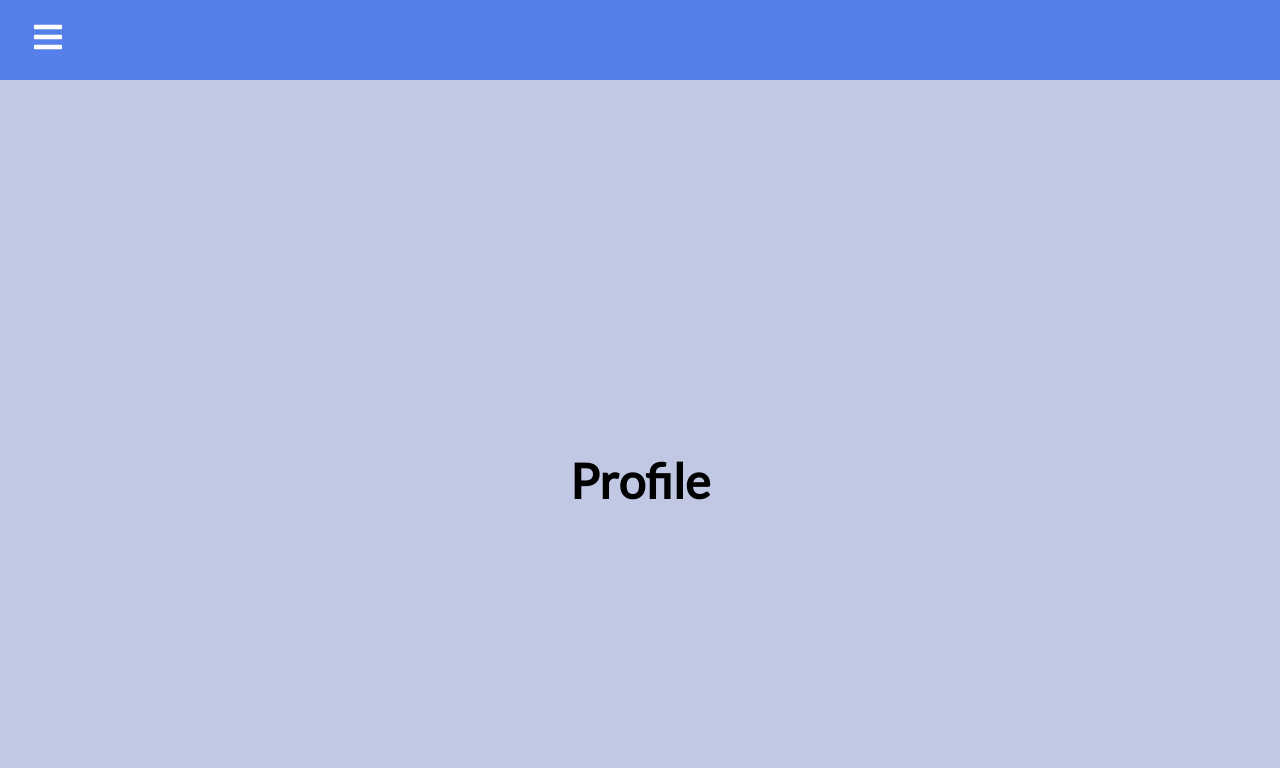
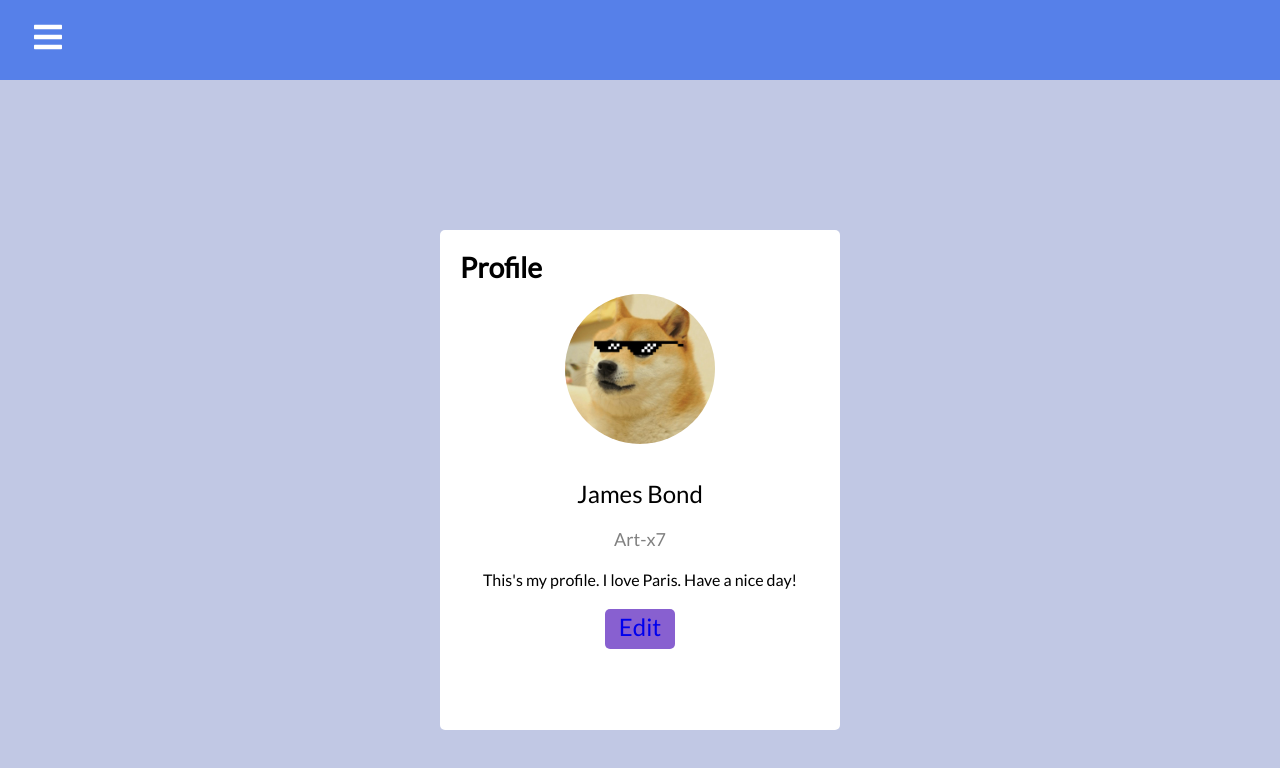
Before and after one commit to art-x7/react-messenger, a React (Vite) app: page /profile in a window 1280 px wide. Shown: the top 768 px of the page. Built offline with nearby package versions, Linux system fonts and the light colour scheme.

Commit message:
add profile

```diff
--- a/src/App.css
+++ b/src/App.css
@@ -10,6 +10,7 @@
 .home,
 .team,
 .reports,
+.editProfile,
 .profile {
   display: flex;
   height: 100vh;
@@ -18,3 +19,9 @@
   font-size: 1.5rem;
   background-color: #c1c8e4;
 }
+
+a {
+  text-decoration: none;
+  text-align: center;
+  vertical-align: middle;
+}
--- a/src/App.jsx
+++ b/src/App.jsx
@@ -8,6 +8,7 @@ import Home from './pages/Home'
 import Profile from './pages/Profile'
 import Messenger from './pages/Messenger'
 import Team from './pages/Team'
+import EditProfile from './pages/EditProfile'
 
 export default function App() {
   return (
@@ -17,6 +18,7 @@ export default function App() {
         <Route path="/" element={<Home />}/>
         <Route path="/messages" element={<Messenger />}/>
         <Route path="/profile" element={<Profile />}/>
+        <Route path="/edit" element={<EditProfile />}/>
         <Route path="/team" element={<Team />}/>
       </Routes>
     </>
--- a/src/components/messenger/Message.css
+++ b/src/components/messenger/Message.css
@@ -24,7 +24,7 @@
     max-width: 300px;
     margin: 0;
     font-size: 12px;
-    font-family: 'Gill Sans', 'Gill Sans MT', Calibri, 'Trebuchet MS', sans-serif
+    font-family:  'Calibri', sans-serif
 }
 
 .messageBottom{
--- /dev/null
+++ b/src/pages/EditProfile.jsx
@@ -0,0 +1,13 @@
+import React from 'react'
+import './EditProfile.css'
+
+
+export default function EditProfile () {
+  return (
+    <>
+      <div className='editProfile'>
+        <h1>EditProfile</h1>
+      </div>
+    </>
+  );
+}
--- a/src/pages/Profile.css
+++ b/src/pages/Profile.css
@@ -0,0 +1,47 @@
+.card {
+  background-color: white;
+  width: 100%;
+  max-width: 400px;
+  height: 500px;
+  text-align: center;
+  padding: 20px;
+  border-radius: 5px;
+  text-decoration: none;
+}
+
+.profileTitle {
+  text-align: left;
+}
+
+.csardImages {
+  width: 150px;
+  height: 150px;
+  border-radius: 50%;
+  margin: 10px;
+}
+
+.topCard, .midCard, .botCard, .btnCard {
+  margin-top: 20px;
+  margin-right: auto;
+  margin-left: auto;
+}
+
+.midCard {
+  font-size: 18px;
+  color: gray;
+}
+
+.botCard {
+  font-size: 16px;
+}
+
+.btnCard {
+  width: 70px;
+  height: 40px;
+  border: none;
+  border-radius: 5px;
+  cursor: pointer;
+  background-color: #8860D0;
+  color: white;
+  text-decoration: none;
+}
--- a/src/pages/Profile.jsx
+++ b/src/pages/Profile.jsx
@@ -1,12 +1,29 @@
 import React from 'react'
 import './Profile.css'
+import { Link } from 'react-router-dom'
 
 
 export default function Profile () {
   return (
     <>
       <div className='profile'>
-        <h1>Profile</h1>
+        <div className='card'>
+          <h3 className='profileTitle'>Profile</h3>
+          <img className='csardImages' src='src/static/images/front.jpg' alt='no found' />
+          <div className='topCard'>
+            <p>James Bond</p>
+          </div>
+          <div className='midCard'>
+            <p>Art-x7</p>
+          </div>
+          <div className='botCard'>
+            <p>This's my profile. I love Paris. Have a nice day!</p>
+          </div>
+          <div className='btnCard'>
+            <Link to='/edit'>Edit
+            </Link>
+          </div>
+        </div>
       </div>
     </>
   )
```
Also changed, not shown: src/pages/EditProfile.css (added).
